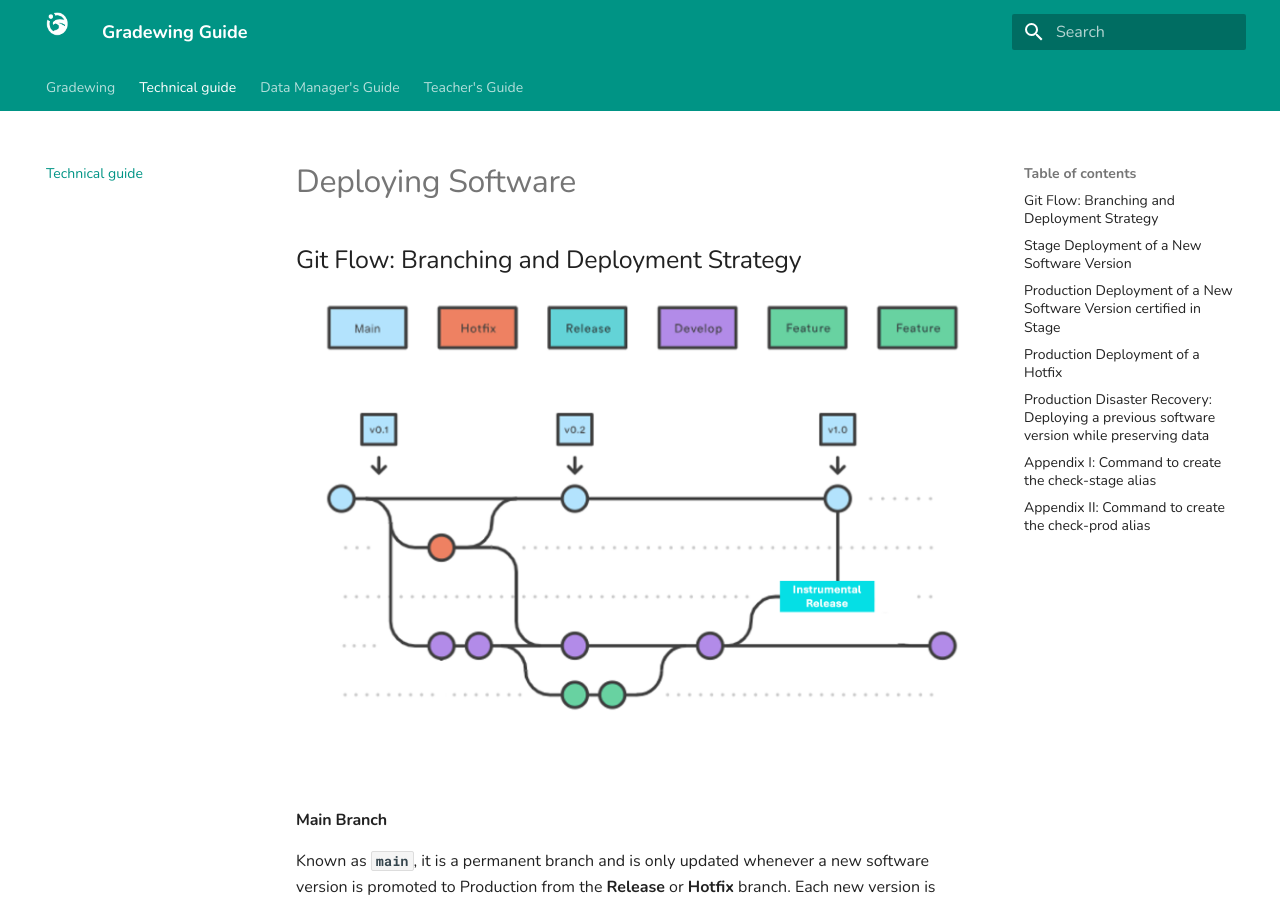
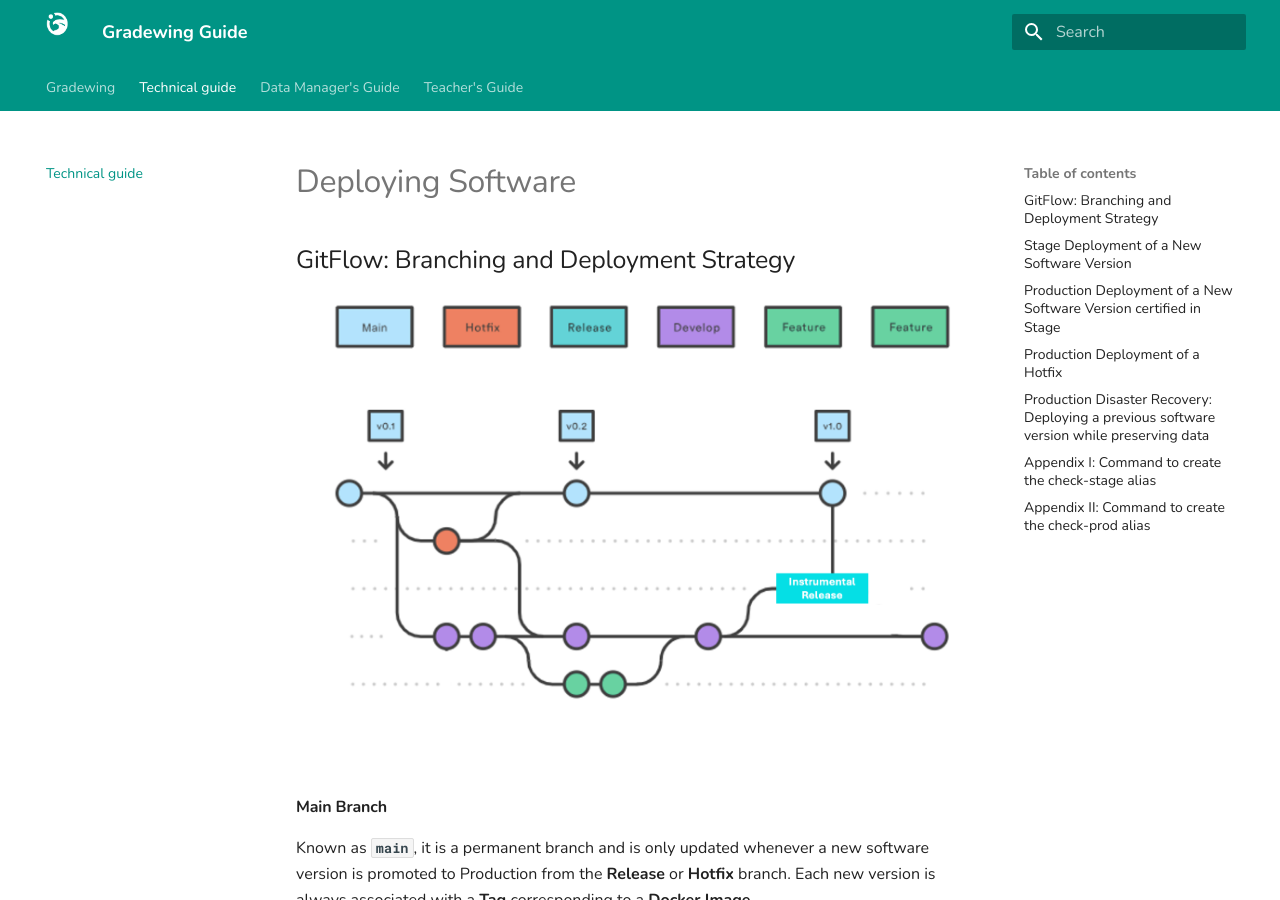
Before and after one commit to pablopenlop/gradewing_guide, an MkDocs documentation site: the page built from docs/other.md, in a window 1280 px wide and 900 px high. Built offline with MkDocs 1.6.1 and Material for MkDocs 9.7.7, drawn with Linux system fonts in a browser that asks for light colours.

Commit message:
Update other.md

```diff
--- a/docs/other.md
+++ b/docs/other.md
@@ -1,9 +1,9 @@
 # Deploying Software
 
-## Git Flow: Branching and Deployment Strategy
+## GitFlow: Branching and Deployment Strategy
 
 
-![Image title](assets/images/GitFlow.png){ width="700" }
+![Image title](assets/images/GitFlow.png){ width="670" }
 
 
 #### **Main Branch**
```
